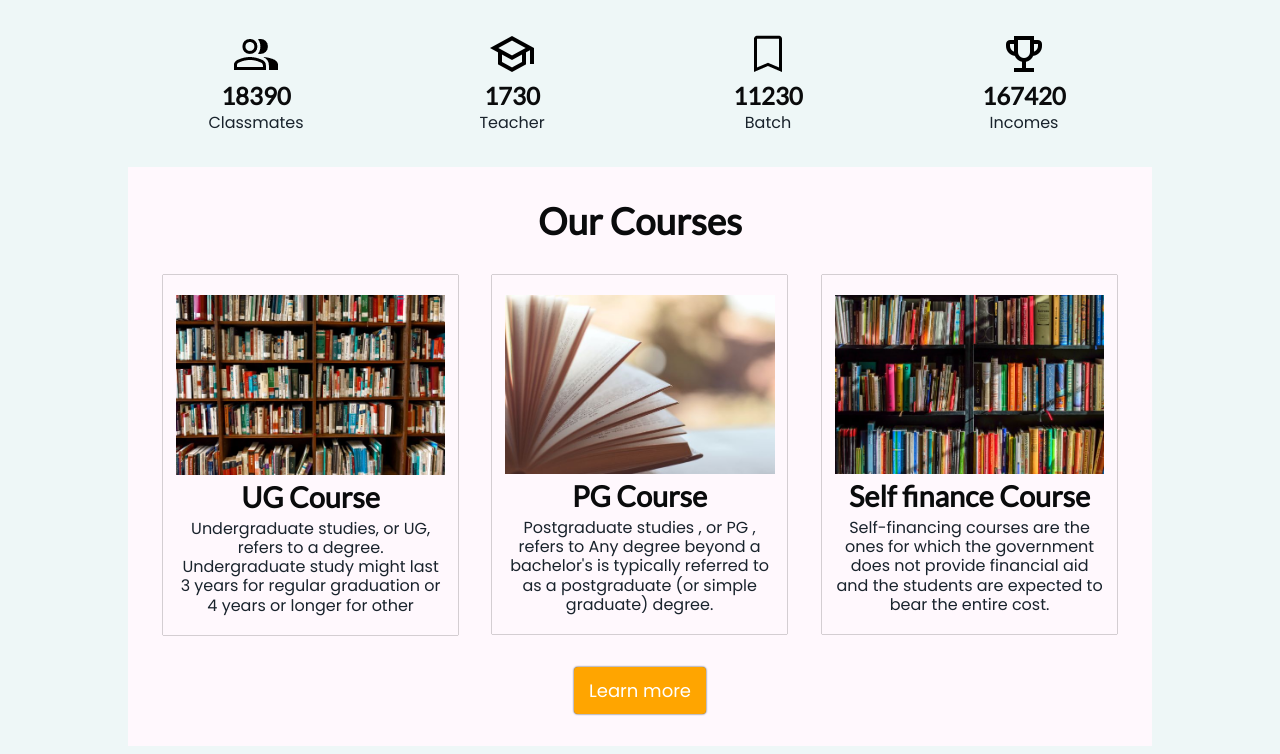
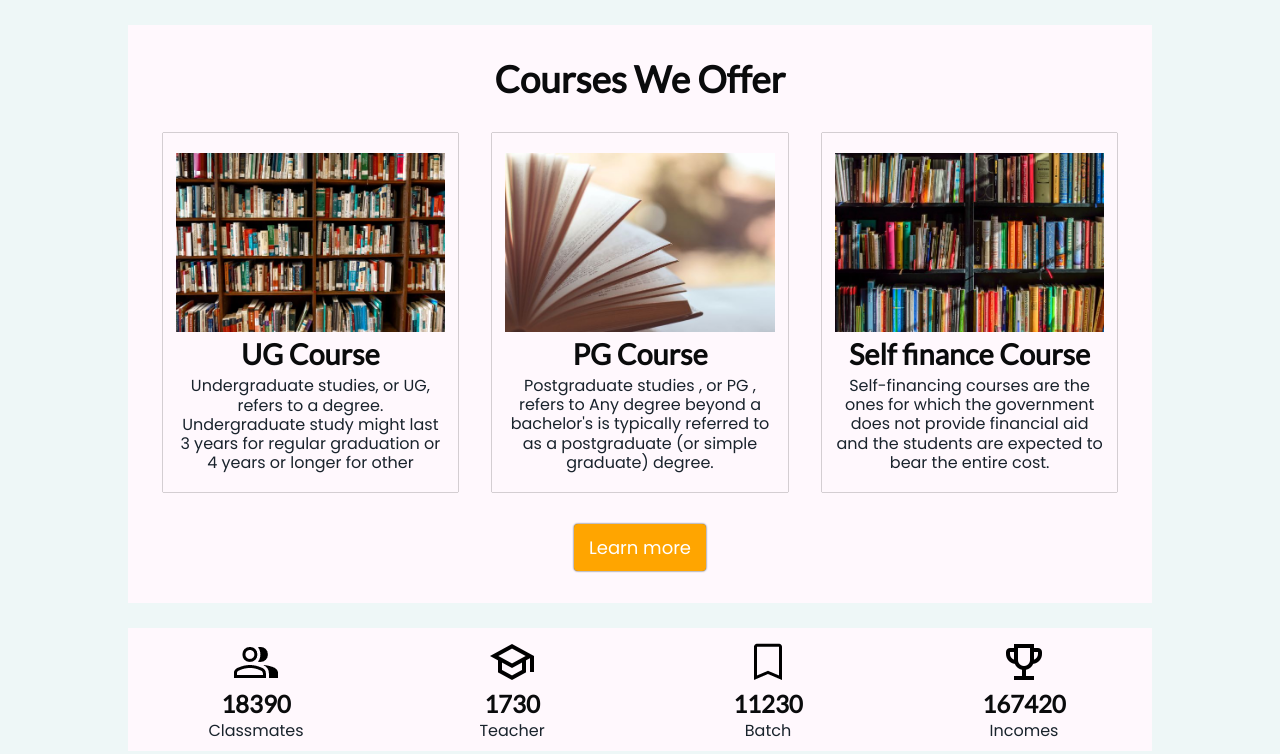
Before and after one commit to rajat-sharma-3745/college-project, a plain HTML site: page index.html in a window 1280 px wide. Shown: the part 703-1457 px from the top of the page. Drawn offline with nearby package versions, Linux system fonts and the light colour scheme.

Commit message:
changed laoding fadeout time

```diff
--- a/css/main.css
+++ b/css/main.css
@@ -269,12 +269,13 @@ header {
       padding: 110px 0;
       /* width: 550px; */
 }
-/* .section5{
-
-} */
+.section5{
+margin-bottom: 25px;
+}
 .achievements{
       flex-wrap: wrap;
       justify-content: space-around;
+      background-color: var(--course-card-bg);
 }
 .achieve-col{
       width: 20%;
--- a/css/mobile.css
+++ b/css/mobile.css
@@ -346,7 +346,7 @@
             margin-top: 4%;
       }
       .section1-left {
-            padding-block: 90px;
+            padding-block: 98px;
             /* width: 75vw; */
       }
       .fac-img2 img{
--- a/index.html
+++ b/index.html
@@ -95,6 +95,41 @@
                   </div> -->
             </div>
       </section>
+
+
+      <section class="section2">
+            <div class="max-width mx-auto flex flex-col items-center course-container">
+                  <h1 class="text-center my-2 text-bold"> Courses We Offer</h1>
+                  <div class="courses flex justify-center items-center">
+                        <div class="flex flex-col course-card justify-center items-center text-center" id="ug-box" data-aos="zoom-out"
+                        >
+                              <img src="img/ug2.jpg" alt="" id="ug1">
+                              <h2>UG Course</h2>
+                              <p>Undergraduate studies, or UG, refers to a degree. Undergraduate study might last
+                                    3 years for regular graduation or 4 years or longer for other</p>
+                        </div>
+                        <div class="flex flex-col justify-center items-center course-card text-center" data-aos="zoom-out"
+                        >
+                              <img src="img/pg1.jpg" alt="">
+                              <h2>PG Course</h2>
+                              <p>Postgraduate studies , or PG , refers to
+                                    Any degree beyond a bachelor's is typically referred to as a postgraduate (or
+                                    simple graduate) degree.</p>
+                        </div>
+                        <div class=" flex flex-col course-card justify-center items-center text-center" data-aos="zoom-out"
+                        >
+                              <img src="img/self-finance.jpg" alt="">
+                              <h2>Self finance Course</h2>
+                              <p>Self-financing courses are the ones for which the government does not provide
+                                    financial aid and the students are expected to bear the entire cost.</p>
+                        </div>
+
+                  </div>
+                  <a href="/courses.html" class="primary-button text-center my-2">Learn more</a>
+            </div>
+      </section>
+
+
       <section class="section5">
             <div class="max-width mx-auto">
                   <div class="achievements flex items-center">
@@ -121,39 +156,6 @@
                   </div>
             </div>
       </section>
-
-      <section class="section2">
-            <div class="max-width mx-auto flex flex-col items-center course-container">
-                  <h1 class="text-center my-2 text-bold"> Our Courses</h1>
-                  <div class="courses flex justify-center items-center">
-                        <div class="flex flex-col course-card justify-center items-center text-center" id="ug-box" data-aos="zoom-in"
-                        >
-                              <img src="img/ug2.jpg" alt="" id="ug1">
-                              <h2>UG Course</h2>
-                              <p>Undergraduate studies, or UG, refers to a degree. Undergraduate study might last
-                                    3 years for regular graduation or 4 years or longer for other</p>
-                        </div>
-                        <div class="flex flex-col justify-center items-center course-card text-center" data-aos="zoom-in"
-                        >
-                              <img src="img/pg1.jpg" alt="">
-                              <h2>PG Course</h2>
-                              <p>Postgraduate studies , or PG , refers to
-                                    Any degree beyond a bachelor's is typically referred to as a postgraduate (or
-                                    simple graduate) degree.</p>
-                        </div>
-                        <div class=" flex flex-col course-card justify-center items-center text-center" data-aos="zoom-in"
-                        >
-                              <img src="img/self-finance.jpg" alt="">
-                              <h2>Self finance Course</h2>
-                              <p>Self-financing courses are the ones for which the government does not provide
-                                    financial aid and the students are expected to bear the entire cost.</p>
-                        </div>
-
-                  </div>
-                  <a href="/courses.html" class="primary-button text-center my-2">Learn more</a>
-            </div>
-      </section>
-
 
 
       <!-- <section class="section4">
@@ -287,16 +289,16 @@
 
       <script>
             $(window).on('load',function(){
-                  $(".loader").fadeOut(1500)
-                  $(".top-banner").fadeIn(2600)
-                  $("#header").fadeIn(2600)
-                  $(".section1").fadeIn(2600)
-                  $(".section2").fadeIn(2600)
-                  $(".section3").fadeIn(2600)
-                  $(".section5").fadeIn(2600)
-                  $(".testimonials").fadeIn(2600)
-                  $(".cta-section").fadeIn(2600)
-                  $("footer").fadeIn(2600)
+                  $(".loader").fadeOut(900)
+                  $(".top-banner").fadeIn(800)
+                  $("#header").fadeIn(800)
+                  $(".section1").fadeIn(800)
+                  $(".section2").fadeIn(800)
+                  $(".section3").fadeIn(800)
+                  $(".section5").fadeIn(800)
+                  $(".testimonials").fadeIn(800)
+                  $(".cta-section").fadeIn(800)
+                  $("footer").fadeIn(800)
 
 
 
```
Also changed, not shown: about.html (+7 -7 lines), contact.html (+4 -4 lines), courses.html (+8 -8 lines), facilities.html (+5 -5 lines), gallery.html (+5 -5 lines).
